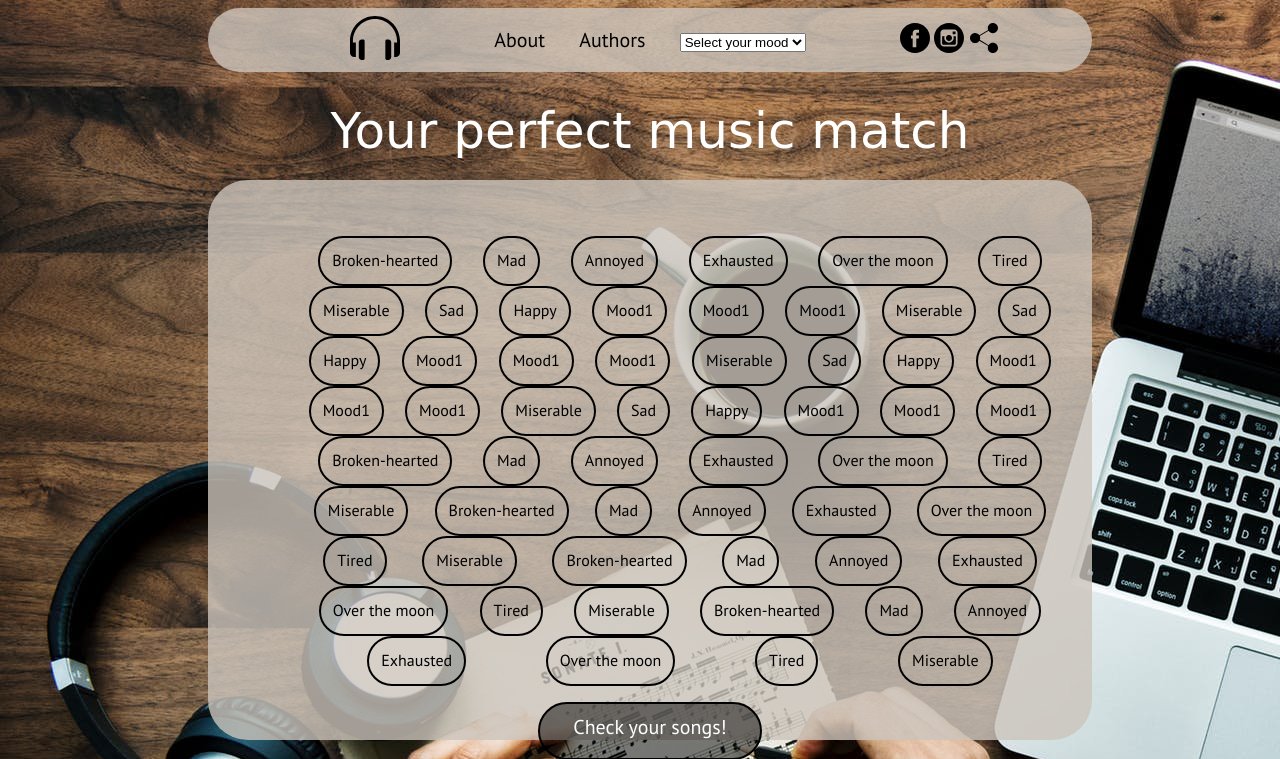
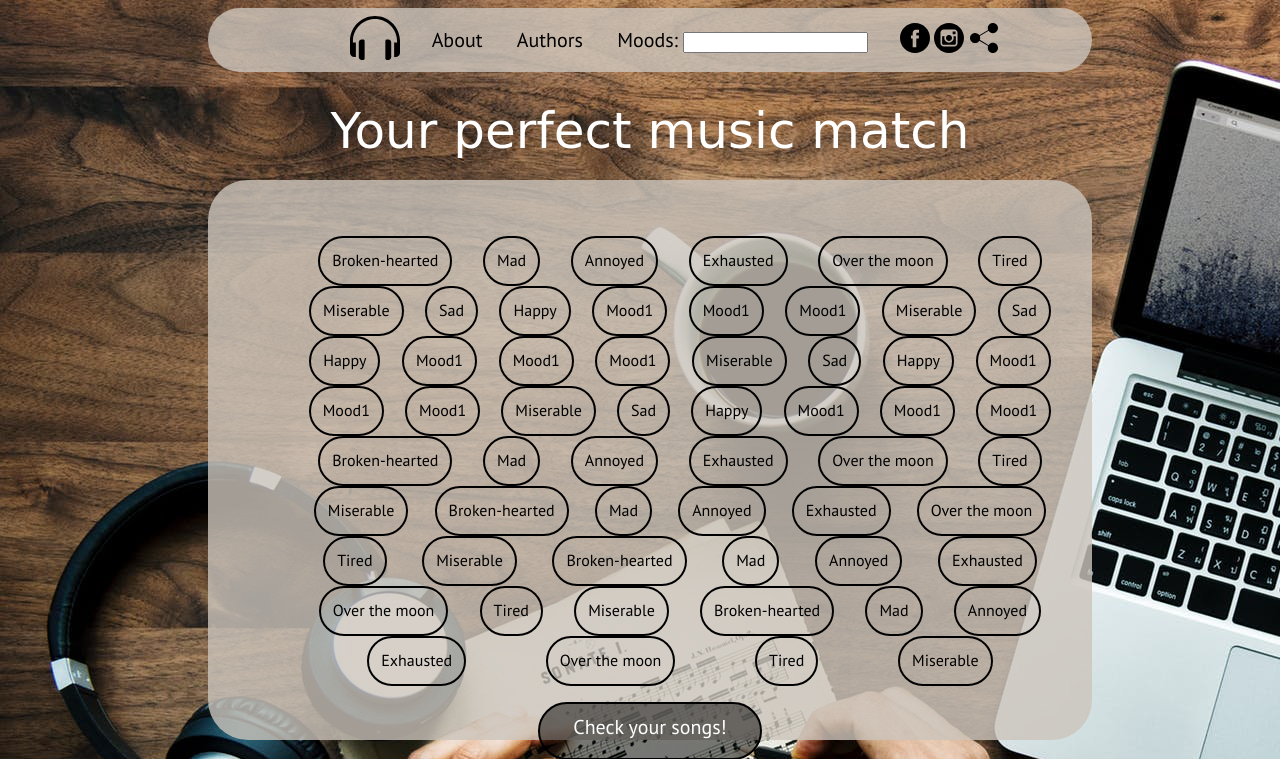
Before and after one commit to gabrysiam8/song_recommender, a Django app: page / in a window 1280 px wide. Shown: the top 759 px of the page. Run offline with Django 3.2, Linux system fonts and the light colour scheme; data that the repository does not hold is empty; some libraries are stand-ins or nearby versions; some web fonts are replaced.

Commit message:
Add autocomplete form with jquery

```diff
--- a/recommender/views.py
+++ b/recommender/views.py
@@ -1,7 +1,27 @@
 from django.shortcuts import render
 from recommender.models import Mood
+import json
+from django.http import HttpResponse
 
 
 def index(request):
     mood_names = [m.name for m in Mood.objects.order_by('?')[:50]]
     return render(request, 'index.html', {'moods': mood_names})
+
+
+def get_moods(request):
+    if request.is_ajax():
+        q = request.GET.get('term', '')
+        moods = Mood.objects.filter(name__startswith=q)[:20]
+        results = []
+        for mood in moods:
+            mood_json = {}
+            mood_json['id'] = mood.id
+            mood_json['label'] = mood.name
+            mood_json['value'] = mood.name
+            results.append(mood_json)
+        data = json.dumps(results)
+    else:
+        data = 'fail'
+    mimetype = 'application/json'
+    return HttpResponse(data, mimetype)
--- a/song_recommender/urls.py
+++ b/song_recommender/urls.py
@@ -5,4 +5,5 @@ from recommender import views
 urlpatterns = [
     path('admin/', admin.site.urls),
     path('', views.index, name='index'),
+    path('api/get_moods', views.get_moods, name='get_moods')
 ]
--- /dev/null
+++ b/static/js/rango-jquery.js
@@ -0,0 +1,10 @@
+$(document).ready(function() {
+
+    $(function() {
+      $("#moods").autocomplete({
+        source: "/api/get_moods",
+        minLength: 2,
+      });
+    });
+
+});
--- a/templates/index.html
+++ b/templates/index.html
@@ -19,7 +19,15 @@
       href="https://fonts.googleapis.com/css?family=Cabin+Sketch&display=swap"
       rel="stylesheet"
     />
+    <link
+      rel="stylesheet"
+      href="http://code.jquery.com/ui/1.8.18/themes/base/jquery-ui.css" type="text/css" media="all"
+    />
+    <script src="http://ajax.googleapis.com/ajax/libs/jquery/1.7.1/jquery.min.js" type="text/javascript"></script>
+    <script src="https://ajax.googleapis.com/ajax/libs/jqueryui/1.8.16/jquery-ui.min.js" type="text/javascript"></script>
+
     <script src="{% static 'js/app.js' %}" type="text/javascript"></script>
+    <script src="{% static 'js/rango-jquery.js' %}"></script>
   </head>
 
   <body>
@@ -37,12 +45,8 @@
           <a class="menu">About</a>
           <a class="menu">Authors</a>
           <a class="menu">
-            <form id="searchInput" type="text"></form>
-            <select>
-              <option value="" disabled selected>Select your mood</option>
-              <option>Angry</option>
-              <option>Happy</option>
-            </select>
+            <label for="moods">Moods: </label>
+            <input id="moods">
           </a>
         </div>
 
```
